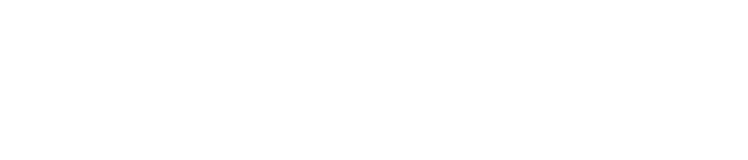
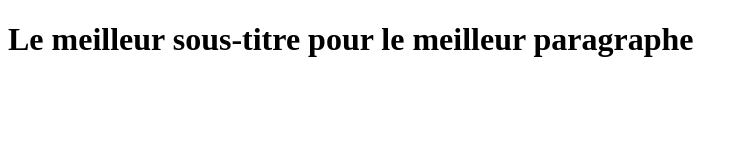
Before and after one commit to Antinomiste/helloWorld, a plain HTML site: page index.html in a window 1280 px wide. Shown: the whole page, without its empty margins (0-748 px from the left). Drawn offline with Linux system fonts and the light colour scheme.

Commit message:
Adding subtitle

```diff
--- a/index.html
+++ b/index.html
@@ -6,5 +6,6 @@
     </head>
 
     <body>
+        <h1> Le meilleur sous-titre pour le meilleur paragraphe </h1>
     </body>
 </html>
```
